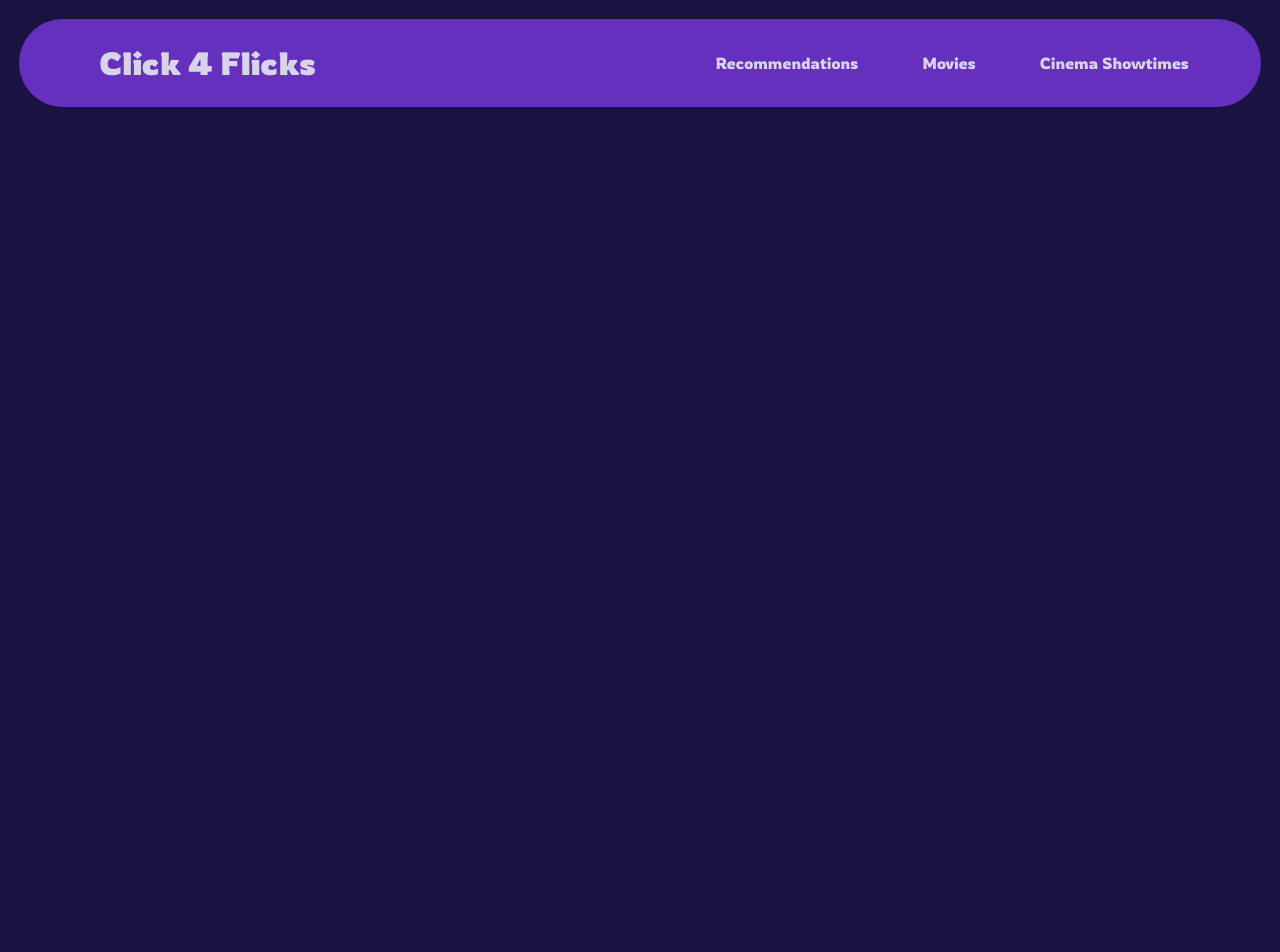
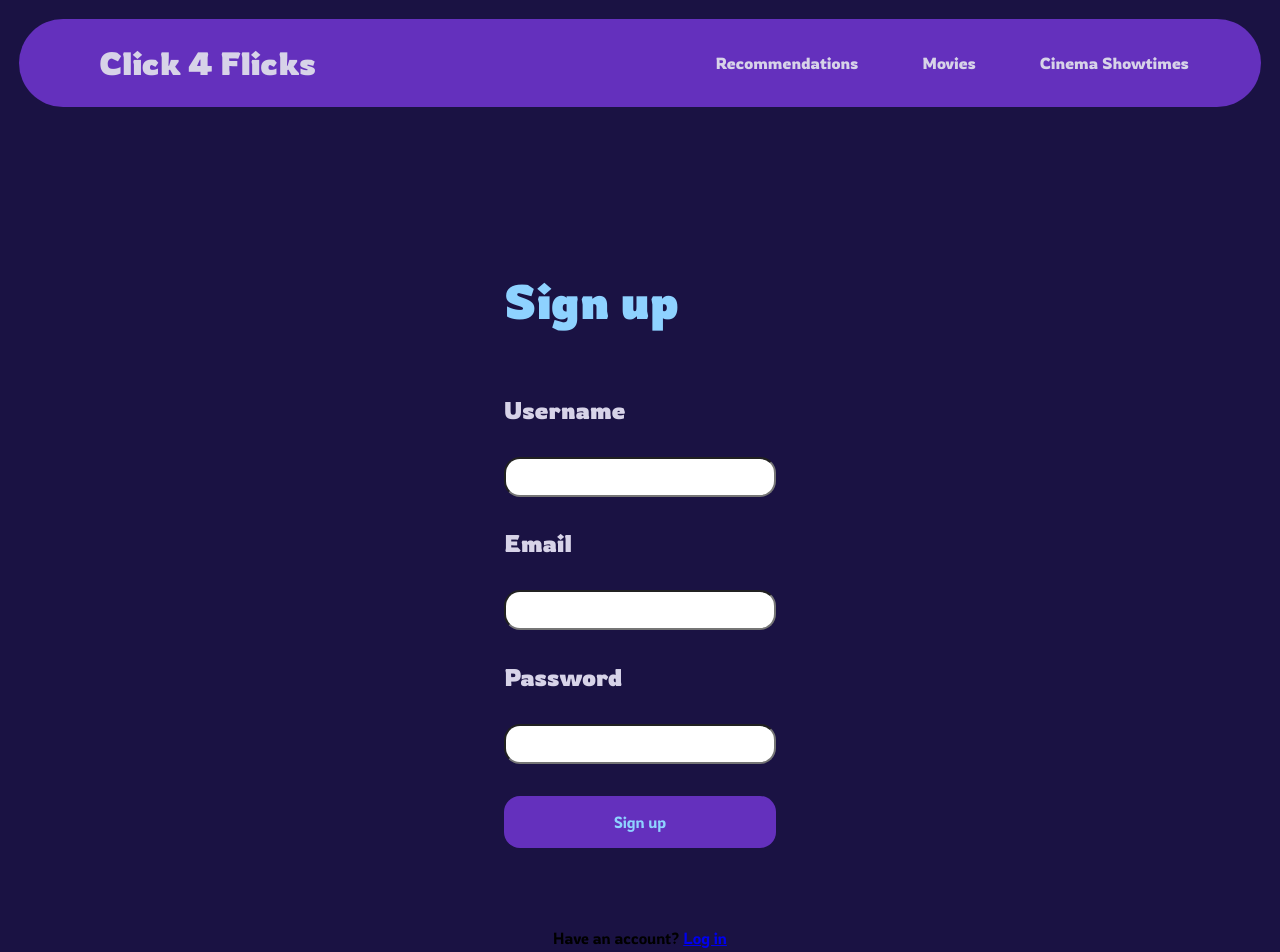
Before and after one commit to stewart9376/david-stewart-click-4-flicks, a React (Create React App) app: page /signup in a window 1280 px wide. Shown: the top 952 px of the page. Before the commit the page ends 800 px from the top, so only its background shows below. Built offline with nearby package versions, Linux system fonts and the light colour scheme; no server answers.

Commit message:
create and style sign up page

```diff
--- a/src/App.js
+++ b/src/App.js
@@ -9,12 +9,14 @@ import RecommendationsPage from "./pages/recommendationsPage/recommendationsPage
 import PopcornLoader from "./components/popcornLoader/popcornLoader.js";
 import AnswerPage from "./pages/answerPage/answerPage.js";
 import ShowtimesPage from "./pages/showtimesPage/showtimesPage.js";
+import Signup from "./pages/signup/signup.js";
 
 function App() {
   return (
     <BrowserRouter>
       <Header />
       <Routes>
+        <Route path="/signup" element={<Signup />} />
         <Route path="/" element={<HomePage />}></Route>
         <Route path="/:id" element={<TrendingOverviewPage />}></Route>
         <Route>
--- a/src/pages/moviesPage/moviesPage.scss
+++ b/src/pages/moviesPage/moviesPage.scss
@@ -12,6 +12,7 @@
     background-color: $color-background-secondary;
     border: 1px;
     font-size: 1rem;
+    color: $color-text-secondary;
 
     &::placeholder {
       color: $color-text-secondary;
--- /dev/null
+++ b/src/pages/signup/signup.js
@@ -0,0 +1,59 @@
+import "./signup.scss";
+import axios from "axios";
+import { Link, useNavigate } from "react-router-dom";
+import { useState } from "react";
+
+export default function Signup() {
+  const [error, setError] = useState("");
+  const navigate = useNavigate();
+
+  const handleSubmit = async (event) => {
+    event.preventDefault();
+    try {
+      await axios.post("http://localhost:5050/api/users/register", {
+        username: event.target.username.value,
+        email: event.target.email.value,
+        password: event.target.password.value,
+        role: "user",
+      });
+      navigate("/login");
+    } catch (error) {
+      event.target.reset();
+      setError(error.response.data);
+    }
+  };
+
+  return (
+    <main className="signup-page">
+      <form className="signup" onSubmit={handleSubmit}>
+        <h1 className="signup__title">Sign up</h1>
+        <h4 className="signup__details">Username</h4>
+        <input
+          className="signup__input"
+          type="text"
+          name="username"
+          label="Username"
+        />
+        <h4 className="signup__details">Email</h4>
+        <input
+          className="signup__input"
+          type="text"
+          name="email"
+          label="Email"
+        />
+        <h4 className="signup__details">Password</h4>
+        <input
+          className="signup__input"
+          type="password"
+          name="password"
+          label="Password"
+        />
+        <button className="signup__button">Sign up</button>
+        <p>{error}</p>
+      </form>
+      <p>
+        Have an account? <Link to="/login">Log in</Link>
+      </p>
+    </main>
+  );
+}
--- /dev/null
+++ b/src/pages/signup/signup.scss
@@ -0,0 +1,39 @@
+@use "../../styles/partials/variables" as *;
+
+.signup-page {
+  display: flex;
+  flex-direction: column;
+  align-items: center;
+  padding: 7rem 0;
+}
+
+.signup {
+  display: flex;
+  flex-direction: column;
+
+  &__title {
+    color: $color-text-primary;
+    font-size: 3rem;
+  }
+
+  &__details {
+    color: $color-text-secondary;
+    font-size: 1.5rem;
+  }
+
+  &__input {
+    border-radius: 1rem;
+    padding: 0.5rem;
+    font-size: 1rem;
+  }
+
+  &__button {
+    margin: 2rem 0;
+    background-color: $color-background-secondary;
+    border: $color-background-secondary;
+    color: $color-text-primary;
+    border-radius: 1rem;
+    padding: 1rem;
+    font-size: 1rem;
+  }
+}
```
Also changed, not shown: 1 other file (tests, documents, lock files or other folders).
